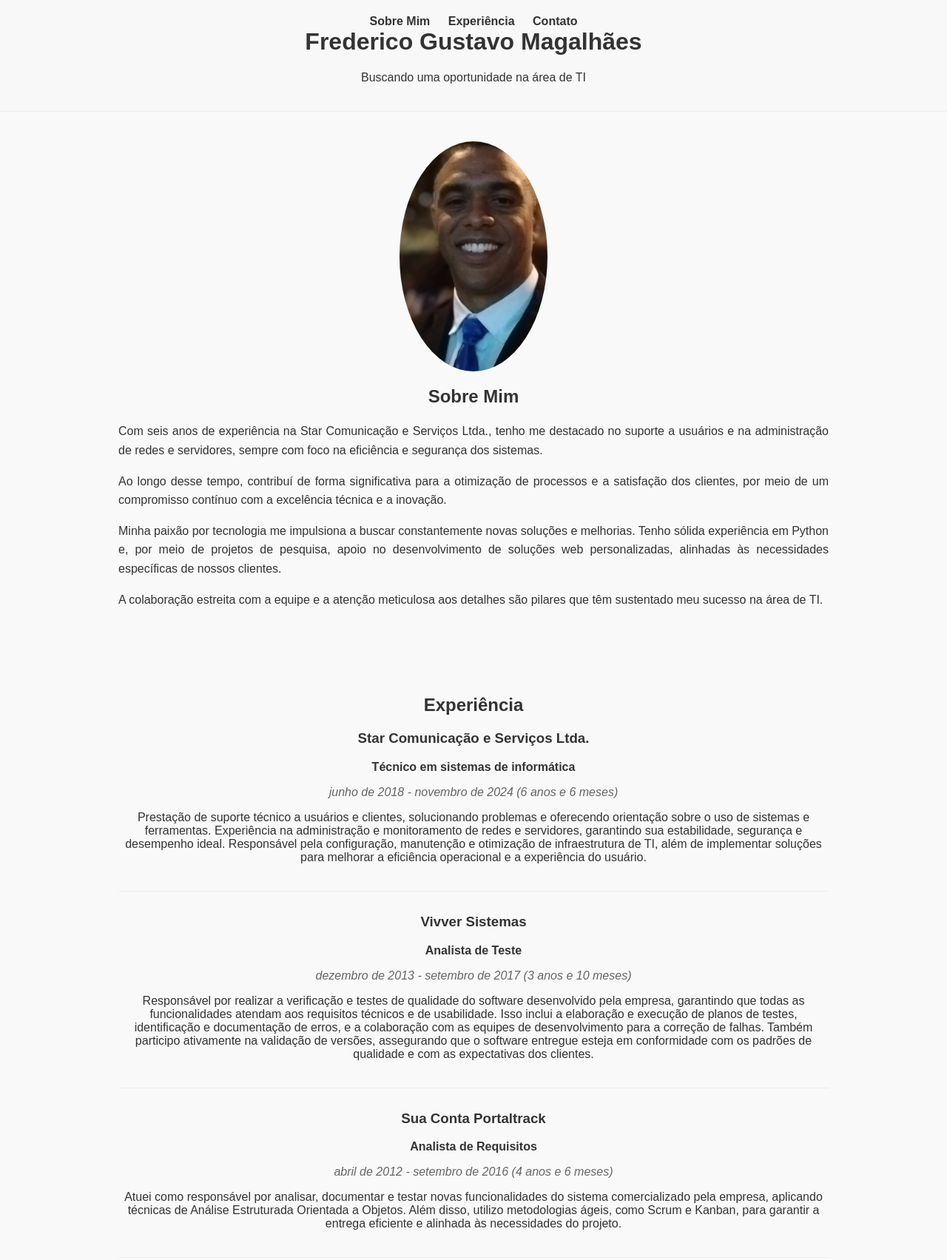
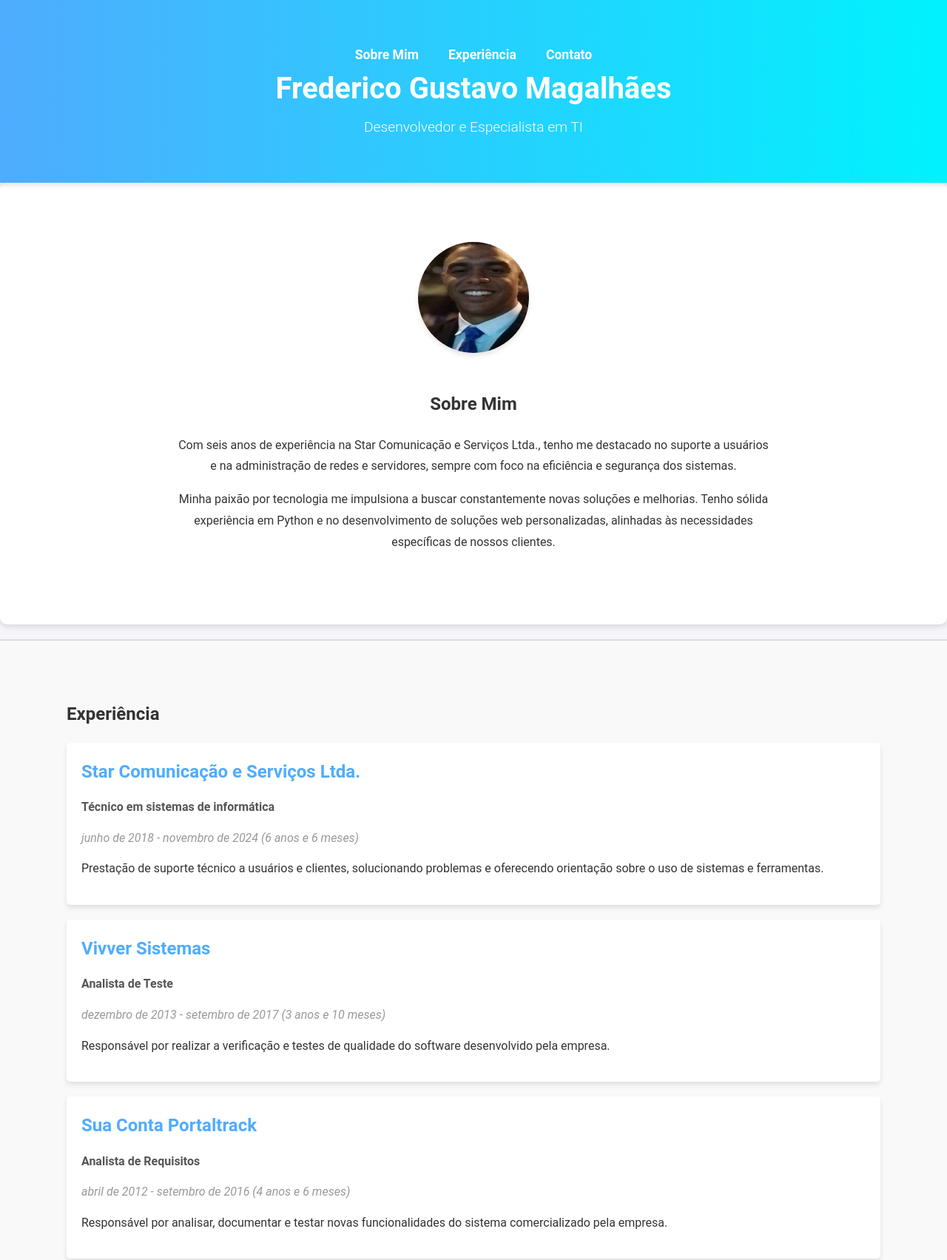
Before and after one commit to programadorpython03/leaningpage, a plain HTML site: page index.html in a window 1280 px wide. Shown: the top 1703 px of the page at 74% size. Drawn offline with Linux system fonts and the light colour scheme.

Commit message:
alteração do layout da página index.html e do css

```diff
--- a/index.html
+++ b/index.html
@@ -3,8 +3,8 @@
 <head>
     <meta charset="UTF-8">
     <meta name="viewport" content="width=device-width, initial-scale=1.0">
+    <title>Frederico Gustavo Magalhães</title>
     <link rel="stylesheet" href="https://cdnjs.cloudflare.com/ajax/libs/font-awesome/6.0.0/css/all.min.css">
-    <title>Frederico Gustavo Magalhães</title>
     <link rel="stylesheet" href="style.css">
 </head>
 <body>
@@ -18,19 +18,21 @@
                 </ul>
             </nav>
             <h1>Frederico Gustavo Magalhães</h1>
-            <p>Buscando uma oportunidade na área de TI</p>
+            <p class="subtitle">Desenvolvedor e Especialista em TI</p>
         </div>
     </header>
 
     <main>
         <section id="sobre" class="sobre">
             <div class="container">
+                <div class="about-wrapper">
                     <img src="images/perfil.jpg" alt="Sua Foto" class="foto-perfil">
+                    <div class="about-content">
                         <h2>Sobre Mim</h2>
                         <p>Com seis anos de experiência na Star Comunicação e Serviços Ltda., tenho me destacado no suporte a usuários e na administração de redes e servidores, sempre com foco na eficiência e segurança dos sistemas.</p>
-                <p>Ao longo desse tempo, contribuí de forma significativa para a otimização de processos e a satisfação dos clientes, por meio de um compromisso contínuo com a excelência técnica e a inovação.</p>
-                <p>Minha paixão por tecnologia me impulsiona a buscar constantemente novas soluções e melhorias. Tenho sólida experiência em Python e, por meio de projetos de pesquisa, apoio no desenvolvimento de soluções web personalizadas, alinhadas às necessidades específicas de nossos clientes.</p>
-                <p>A colaboração estreita com a equipe e a atenção meticulosa aos detalhes são pilares que têm sustentado meu sucesso na área de TI.</p>
+                        <p>Minha paixão por tecnologia me impulsiona a buscar constantemente novas soluções e melhorias. Tenho sólida experiência em Python e no desenvolvimento de soluções web personalizadas, alinhadas às necessidades específicas de nossos clientes.</p>
+                    </div>
+                </div>
             </div>
         </section>
 
@@ -41,21 +43,19 @@
                     <h3>Star Comunicação e Serviços Ltda.</h3>
                     <p class="cargo">Técnico em sistemas de informática</p>
                     <p class="periodo">junho de 2018 - novembro de 2024 (6 anos e 6 meses)</p>
-                    <p>Prestação de suporte técnico a usuários e clientes, solucionando problemas e oferecendo orientação sobre o uso de sistemas e ferramentas. Experiência na administração e monitoramento de redes e servidores, garantindo sua estabilidade, segurança e desempenho ideal. Responsável pela configuração, manutenção e otimização de infraestrutura de TI, além de implementar soluções para melhorar a eficiência operacional e a experiência do usuário.</p>
+                    <p>Prestação de suporte técnico a usuários e clientes, solucionando problemas e oferecendo orientação sobre o uso de sistemas e ferramentas.</p>
                 </div>
-
                 <div class="empresa">
                     <h3>Vivver Sistemas</h3>
                     <p class="cargo">Analista de Teste</p>
                     <p class="periodo">dezembro de 2013 - setembro de 2017 (3 anos e 10 meses)</p>
-                    <p>Responsável por realizar a verificação e testes de qualidade do software desenvolvido pela empresa, garantindo que todas as funcionalidades atendam aos requisitos técnicos e de usabilidade. Isso inclui a elaboração e execução de planos de testes, identificação e documentação de erros, e a colaboração com as equipes de desenvolvimento para a correção de falhas. Também participo ativamente na validação de versões, assegurando que o software entregue esteja em conformidade com os padrões de qualidade e com as expectativas dos clientes.</p>
+                    <p>Responsável por realizar a verificação e testes de qualidade do software desenvolvido pela empresa.</p>
                 </div>
-
                 <div class="empresa">
                     <h3>Sua Conta Portaltrack</h3>
                     <p class="cargo">Analista de Requisitos</p>
                     <p class="periodo">abril de 2012 - setembro de 2016 (4 anos e 6 meses)</p>
-                    <p>Atuei como responsável por analisar, documentar e testar novas funcionalidades do sistema comercializado pela empresa, aplicando técnicas de Análise Estruturada Orientada a Objetos. Além disso, utilizo metodologias ágeis, como Scrum e Kanban, para garantir a entrega eficiente e alinhada às necessidades do projeto.</p>
+                    <p>Responsável por analisar, documentar e testar novas funcionalidades do sistema comercializado pela empresa.</p>
                 </div>
             </div>
         </section>
@@ -63,27 +63,27 @@
         <section id="contato" class="contato">
             <div class="container">
                 <h2>Contato</h2>
-                <ul>
-                    <li><strong>Telefone:</strong> 31989805397</li>
-                    <li><strong>Email:</strong> fredericog2009@gmail.com</li>
-                 <!-- <li><strong>LinkedIn:</strong> <a href="https://www.linkedin.com/in/fredericogmagalhaes/" target="_blank">www.linkedin.com/in/fredericogmagalhaes</a></li> -->
-                </ul>
+                <div class="contact-details">
+                    <p><i class="fas fa-phone-alt"></i> <strong>Telefone:</strong> (31) 98980-5397</p>
+                    <p><i class="fas fa-envelope"></i> <strong>Email:</strong> fredericog2009@gmail.com</p>
+                    <p><i class="fab fa-linkedin"></i> <strong>LinkedIn:</strong> <a href="https://www.linkedin.com/in/fredericogmagalhaes/" target="_blank">linkedin.com/in/fredericogmagalhaes</a></p>
+                </div>
             </div>
         </section>
     </main>
 
     <footer>
         <div class="container">
+            <div class="footer-links">
                 <a href="https://www.linkedin.com/in/fredericogmagalhaes/" target="_blank">
-                <i class="fab fa-linkedin fa-2x"></i>
+                    <i class="fab fa-linkedin"></i>
                 </a>
                 <a href="https://github.com/programadorpython03?tab=repositories" target="_blank">
-                <i class="fab fa-github fa-2x"></i>
+                    <i class="fab fa-github"></i>
                 </a>
+            </div>
             <p>&copy; 2024 Frederico Gustavo Magalhães</p>
         </div>
     </footer>
-
-    <script src="script.js"></script>
 </body>
 </html>
--- a/style.css
+++ b/style.css
@@ -1,133 +1,185 @@
-/* Estilos gerais */
+/* Estilos Gerais */
 body {
-    font-family: 'Arial', sans-serif;
+    font-family: 'Roboto', sans-serif;
     margin: 0;
+    padding: 0;
+    background-color: #f4f4f9;
     color: #333;
-    background-color: #f9f9f9; /* Cor de fundo clara */
-    text-align: center; /* Alinha o texto do body ao centro */
+    line-height: 1.6;
 }
 
-
 .container {
-    max-width: 960px;
+    max-width: 1100px;
     margin: 0 auto;
-    padding: 0 20px;
+    padding: 20px;
 }
 
+/* Cabeçalho */
 header {
-    background-color: #f8f8f8;
+    background: linear-gradient(to right, #4facfe, #00f2fe);
+    color: #fff;
     padding: 20px 0;
-    border-bottom: 1px solid #eee;
+    text-align: center;
+    position: sticky;
+    top: 0;
+    z-index: 1000;
+    box-shadow: 0 4px 6px rgba(0, 0, 0, 0.1);
+}
+
+header h1 {
+    font-size: 2.5rem;
+    margin: 0;
+}
+
+header .subtitle {
+    font-size: 1.2rem;
+    font-weight: 300;
+    margin-top: 5px;
 }
 
 nav ul {
     list-style: none;
-    margin: 0;
     padding: 0;
-    text-align: center;
+    margin: 20px 0 0;
+    display: flex;
+    justify-content: center;
+    gap: 20px;
 }
 
-nav li {
-    display: inline-block;
-    margin: 0 10px;
+nav ul li a {
+    color: #fff;
+    text-decoration: none;
+    font-size: 1.1rem;
+    font-weight: bold;
+    padding: 5px 10px;
+    transition: background 0.3s ease;
 }
 
-nav a {
-    text-decoration: none;
-    color: #333;
-    font-weight: bold;
-    transition: font-size 0.2s ease; /* Adiciona uma transição suave */
-}
-
-nav a:hover {
-    font-size: 1.2em; /* Aumenta o tamanho da fonte em 20% */
-}
-
-h1 {
-    margin-top: 0;
-    text-align: center; /* Centralizar o título */
-}
-
-section {
-    padding: 40px 0;
-}
-
-h2 {
-    text-align: center;
-    margin-bottom: 20px;
-    color: #333; /* Cor de título escura */
+nav ul li a:hover {
+    background: rgba(255, 255, 255, 0.3);
+    border-radius: 5px;
 }
 
 /* Seção Sobre */
-.foto-perfil {
-    width: 200px; /* Ajuste o tamanho conforme necessário */
-    height: auto;
-    border-radius: 50%; /* Para deixar a imagem circular */
-    display: block; /* Para centralizar a imagem */
-    margin: 0 auto 20px; /* Adiciona margem inferior */
+.sobre {
+    display: flex;
+    flex-direction: column;
+    align-items: center;
+    text-align: center;
+    padding: 60px 20px;
+    background: #fff;
+    box-shadow: 0 4px 6px rgba(0, 0, 0, 0.1);
+    border-radius: 10px;
+    margin-bottom: 20px;
 }
 
-.sobre p {
-    line-height: 1.6;
-    text-align: justify; /* Justificar o texto */
+.foto-perfil {
+    width: 150px;
+    height: 150px;
+    border-radius: 50%;
+    box-shadow: 0 4px 6px rgba(0, 0, 0, 0.1);
+    margin-bottom: 20px;
+}
+
+.about-content {
+    max-width: 800px;
+    margin: 0 auto;
+    line-height: 1.8;
 }
 
 /* Seção Experiência */
+.experiencia {
+    padding: 40px 20px;
+    background: #f9f9f9;
+    border-top: 2px solid #ddd;
+    border-bottom: 2px solid #ddd;
+}
+
 .empresa {
-    margin-bottom: 30px;
-    border-bottom: 1px solid #eee; /* Linha sutil para separar as empresas */
-    padding-bottom: 20px;
+    margin-bottom: 20px;
+    padding: 20px;
+    border-radius: 5px;
+    background: #fff;
+    box-shadow: 0 4px 6px rgba(0, 0, 0, 0.1);
+}
+
+.empresa h3 {
+    margin: 0 0 10px;
+    color: #4facfe;
+    font-size: 1.5rem;
 }
 
 .cargo {
     font-weight: bold;
+    color: #555;
 }
 
 .periodo {
     font-style: italic;
-    color: #666; /* Cor mais clara para o período */
+    color: #999;
+    margin-bottom: 10px;
 }
 
 /* Seção Contato */
-.contato ul {
-    list-style: none;
-    padding: 0;
-    margin: 0;
+.contato {
+    padding: 40px 20px;
+    background: linear-gradient(to right, #00f2fe, #4facfe);
+    color: #fff;
     text-align: center;
+    border-radius: 10px;
 }
 
-.contato li {
-    margin-bottom: 10px;
+.contact-details p {
+    font-size: 1.2rem;
+    margin: 10px 0;
+}
+
+.contact-details a {
+    color: #fff;
+    text-decoration: underline;
+}
+
+.contact-details i {
+    margin-right: 10px;
 }
 
 /* Rodapé */
 footer {
-    background-color: #333;
+    padding: 20px 0;
+    background: #333;
     color: #fff;
-    padding: 10px 0;
     text-align: center;
+    font-size: 0.9rem;
+    margin-top: 20px;
 }
 
-.fa-linkedin {
-    color: white; /* Cor branca para o ícone */
-    font-size: 2em; /* Ajuste o tamanho conforme necessário */
-    margin-bottom: 10px;
-  }
+.footer-links a {
+    margin: 0 10px;
+    color: #fff;
+    font-size: 1.5rem;
+    transition: color 0.3s ease;
+}
 
-  .fa-github {
-    color: white; /* Cor branca para o ícone */
-    font-size: 2em; /* Ajuste o tamanho conforme necessário */
-    margin-bottom: 10px;
-  }
+.footer-links a:hover {
+    color: #00f2fe;
+}
 
 /* Responsividade */
 @media (max-width: 768px) {
-    .container {
-        padding: 0 10px;
+    .sobre {
+        padding: 40px 10px;
     }
 
-    nav li {
-        display: block; /* Empilhar itens do menu */
-        margin: 10px 0;
+    .experiencia {
+        padding: 20px 10px;
+    }
+
+    .contato {
+        padding: 30px 10px;
+    }
+
+    nav ul {
+        flex-direction: column;
+        gap: 10px;
     }
 }
```
Lines whose indentation alone changed are shown as unchanged.
